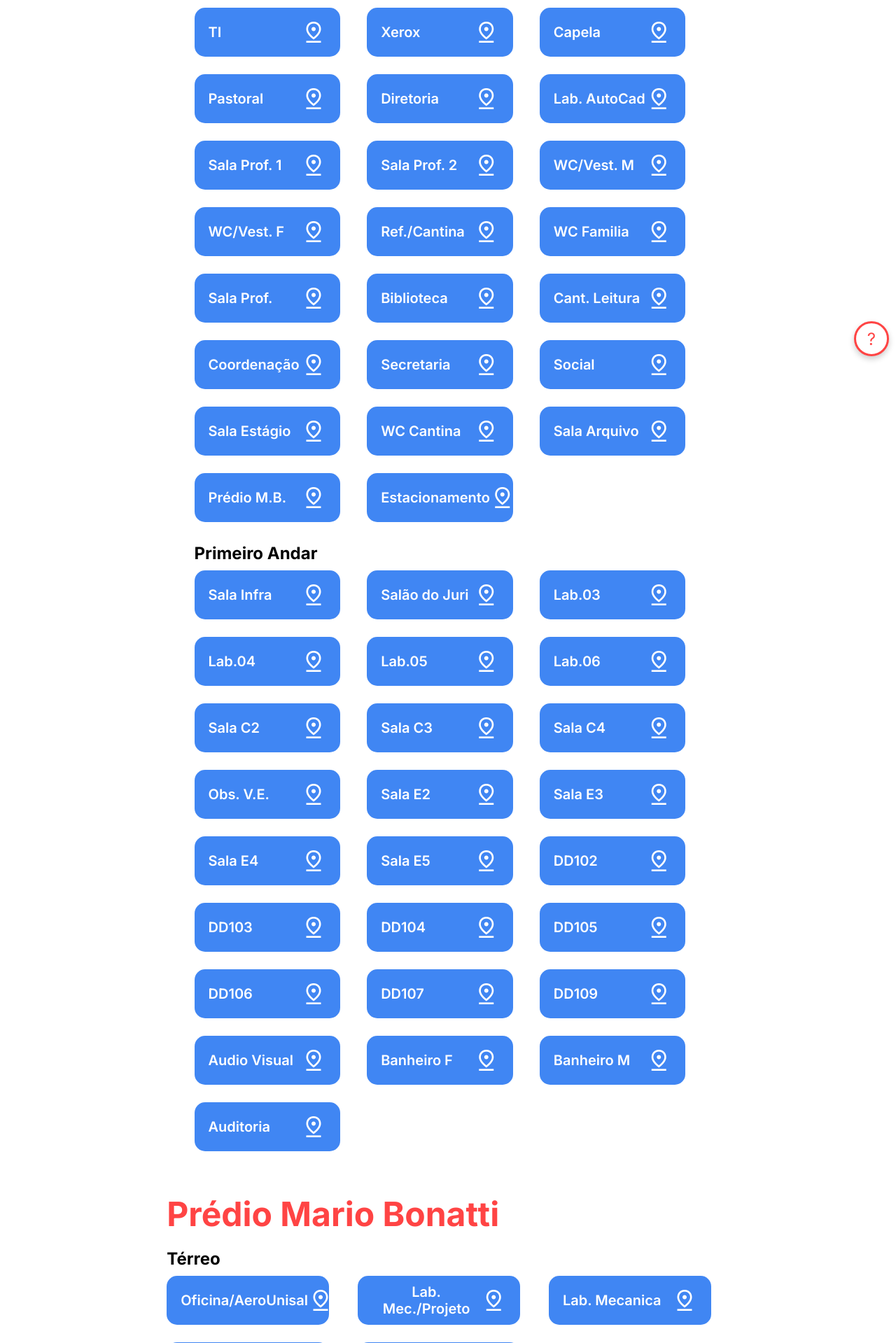
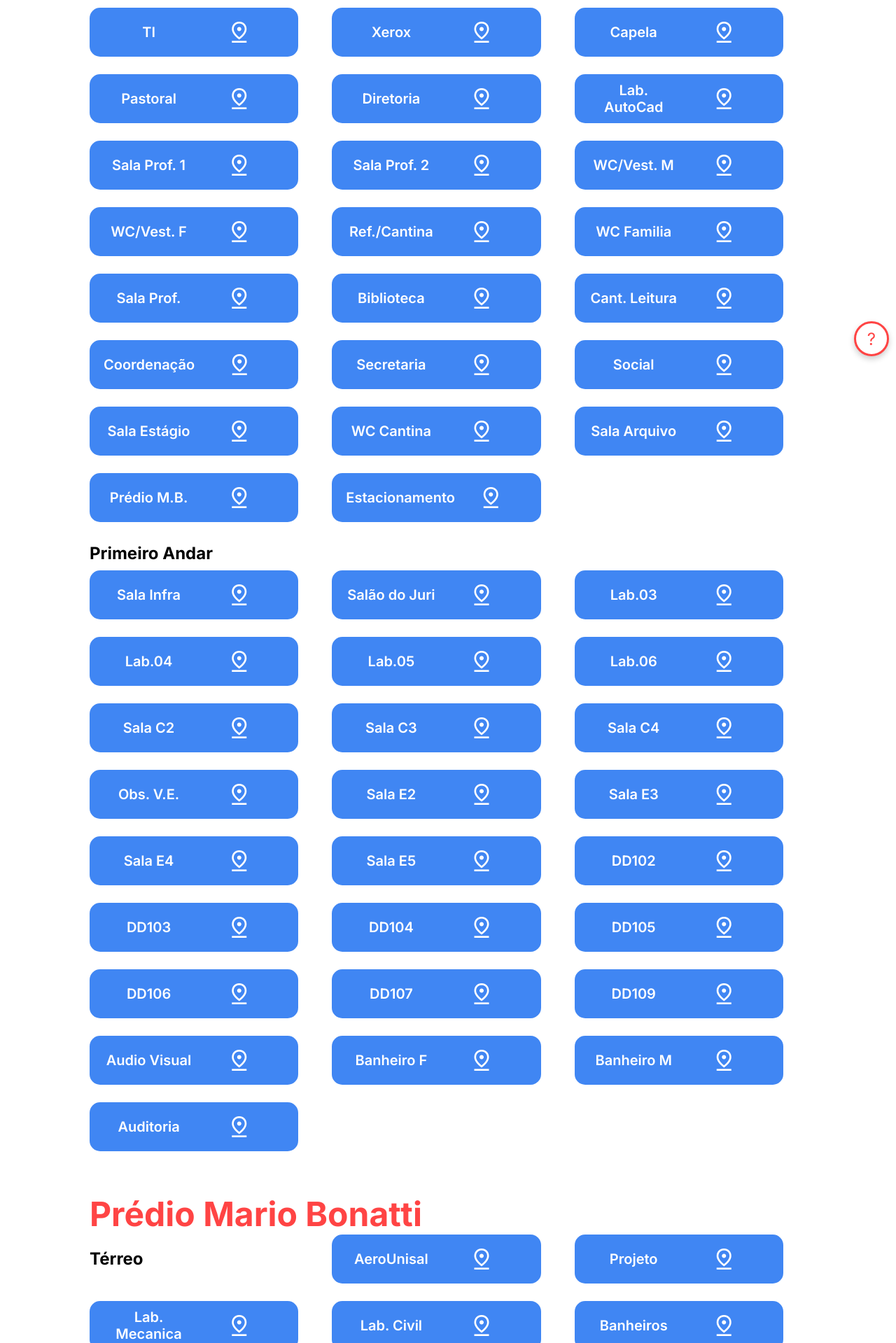
Before and after one commit to JGsilvaDev/Grafos, a Flask app: page /salas in a window 1280 px wide. Shown: the part 281-2200 px from the top of the page at 70% size. Run offline with Flask 3, Linux system fonts and the light colour scheme.

Commit message:
fix: correções no sistema de busca

```diff
--- a/static/css/salas.css
+++ b/static/css/salas.css
@@ -57,7 +57,8 @@
     border: none;
     margin-bottom: 10px;
 
-    display: flex;
+    display: grid;
+    grid-template-columns: 1fr 1fr;
     justify-content: space-between;
     align-items: center;
     transition: background-color 0.3s ease, transform 0.3s ease;
@@ -74,7 +75,7 @@
     font-size: 36px;
 }
 
-#botoesDestino {
+.botoesDestino {
     display: grid;
     grid-template-columns: 1fr 1fr 1fr;
     gap: 15px;
--- a/templates/salas.html
+++ b/templates/salas.html
@@ -11,11 +11,13 @@
         <link rel="stylesheet" href="{{ url_for('static', filename='css/salas.css') }}">
         <link rel="preconnect" href="https://fonts.googleapis.com">
         <link rel="preconnect" href="https://fonts.gstatic.com" crossorigin>
-        <link href="https://fonts.googleapis.com/css2?family=Inter:ital,opsz,wght@0,14..32,100..900;1,14..32,100..900&display=swap" rel="stylesheet">
+        <link href="https://fonts.googleapis.com/css2?family=Inter:ital,opsz,wght@0,14..32,100..900;1,14..32,100..900&display=swap"
+                rel="stylesheet">
 </head>
 
 <body>
-        <button id="btnVoltar" onclick="window.location.href='/'"><span class="material-symbols-outlined">undo</span></button>
+        <button id="btnVoltar" onclick="window.location.href='/'"><span
+                        class="material-symbols-outlined">undo</span></button>
         <div class="container">
                 <div class="title-container">
                         <img id="logo" src="{{ url_for('static', filename='img/logo.svg') }}" alt="logo">
@@ -35,7 +37,7 @@
                 <div class="container-andar">
                         <h1 class="predio-title">Prédio Principal</h1>
                         <h2 class="andar-title">Terreo</h2>
-                        <div id="botoesDestino">
+                        <div class="botoesDestino">
                                 <button onclick="verRota('TI')" class="botao">TI<span
                                                 class="material-symbols-outlined icon">pin_drop</span></button>
                                 <button onclick="verRota('Xerox')" class="botao">Xerox<span
@@ -85,7 +87,7 @@
                         </div>
 
                         <h2 class="andar-title">Primeiro Andar</h2>
-                        <div id="botoesDestino">
+                        <div class="botoesDestino">
                                 <button onclick="verRota('Sala Infra')" class="botao">Sala Infra<span
                                                 class="material-symbols-outlined icon">pin_drop</span></button>
                                 <button onclick="verRota('Salão do Juri')" class="botao">Salão do Juri<span
@@ -137,27 +139,27 @@
                                 <button onclick="verRota('Auditoria')" class="botao">Auditoria<span
                                                 class="material-symbols-outlined icon">pin_drop</span></button>
                         </div>
-                </div>
+                        <!-- </div>
 
-                <div class="container-andar">
+                <div class="container-andar"> -->
                         <h1 class="predio-title">Prédio Mario Bonatti</h1>
-                        <h2 class="andar-title">Térreo</h2>
-                        <div id="botoesDestino">
-                                <button onclick="verRota('Oficina/Aero Unisal')" class="botao">Oficina/AeroUnisal
+                        <div class="botoesDestino">
+                                <h2 class="andar-title">Térreo</h2>
+                                <button onclick="verRota('Oficina/Aero Unisal')" class="botao">AeroUnisal
                                         <span class="material-symbols-outlined icon">pin_drop</span></button>
-                                <button onclick="verRota('Lab. Mec./Projeto')" class="botao">Lab. Mec./Projeto
+                                <button onclick="verRota('Lab. Mec./Projeto')" class="botao">Projeto
                                         <span class="material-symbols-outlined icon">pin_drop</span></button>
                                 <button onclick="verRota('Lab. Mecanica')" class="botao">Lab. Mecanica
                                         <span class="material-symbols-outlined icon">pin_drop</span></button>
                                 <button onclick="verRota('Lab. Civil')" class="botao">Lab. Civil
                                         <span class="material-symbols-outlined icon">pin_drop</span></button>
-                                <button onclick="verRota('Banheiros')" class="botao">Banheiros M.B.
+                                <button onclick="verRota('Banheiros')" class="botao">Banheiros
                                         <span class="material-symbols-outlined icon">pin_drop</span></button>
 
                         </div>
 
-                        <h2 class="andar-title">Primeiro Andar Mario Bonatti</h2>
-                        <div id="botoesDestino">
+                        <div class="botoesDestino">
+                                <h2 class="andar-title">Primeiro Andar Mario Bonatti</h2>
                                 <button onclick="verRota('LMI')" class="botao">LMI<span
                                                 class="material-symbols-outlined icon">pin_drop</span></button>
                                 <button onclick="verRota('MB07')" class="botao">MB07<span
@@ -170,8 +172,8 @@
                                                 class="material-symbols-outlined icon">pin_drop</span></button>
                         </div>
 
-                        <h2 class="andar-title">Segundo Andar Mario Bonatti</h2>
-                        <div id="botoesDestino">
+                        <div class="botoesDestino">
+                                <h2 class="andar-title">Segundo Andar Mario Bonatti</h2>
                                 <button onclick="verRota('MB01')" class="botao">MB01<span
                                                 class="material-symbols-outlined icon">pin_drop</span></button>
                                 <button onclick="verRota('MB02')" class="botao">MB02<span
@@ -221,6 +223,7 @@
                 document.getElementById('searchInput').addEventListener('input', function () {
                         const searchValue = this.value.toLowerCase();
                         const containers = document.querySelectorAll('.container-andar');
+                        const btnGroup = document.getElementsByClassName("botoesDestino");
 
                         containers.forEach(container => {
                                 const buttons = container.querySelectorAll('.botao');
@@ -229,6 +232,7 @@
                                 buttons.forEach(button => {
                                         const buttonText = button.textContent.toLowerCase();
                                         if (buttonText.includes(searchValue)) {
+                                                button.style.display = 'grid';
                                                 visibleButtons++;
                                         } else {
                                                 button.style.display = 'none';
@@ -243,7 +247,7 @@
                                 }
 
                                 // Manter o layout de botões mesmo com apenas um item visível
-                                const botoesDestino = container.querySelector('#botoesDestino');
+                                const botoesDestino = container.querySelector('.botoesDestino');
                                 if (visibleButtons === 1) {
                                         botoesDestino.style.justifyContent = 'flex-start';
                                 } else {
```
